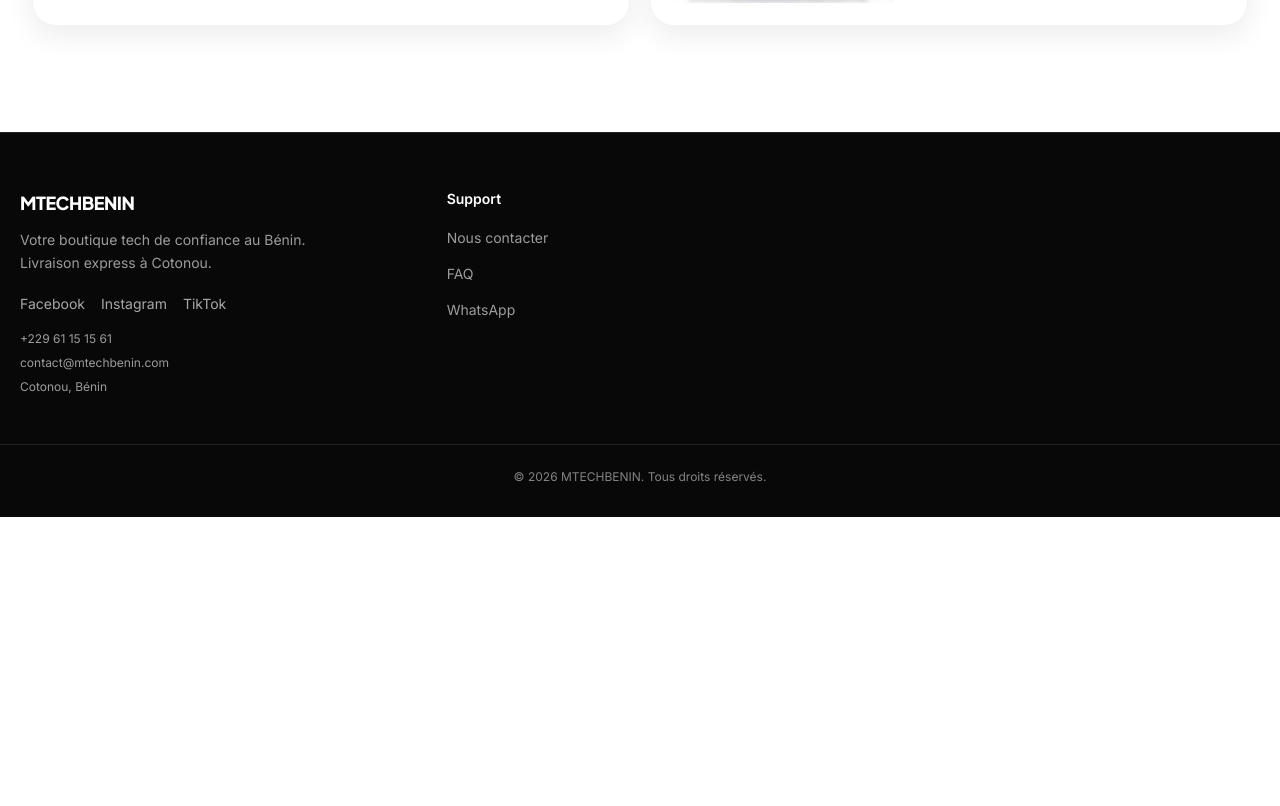
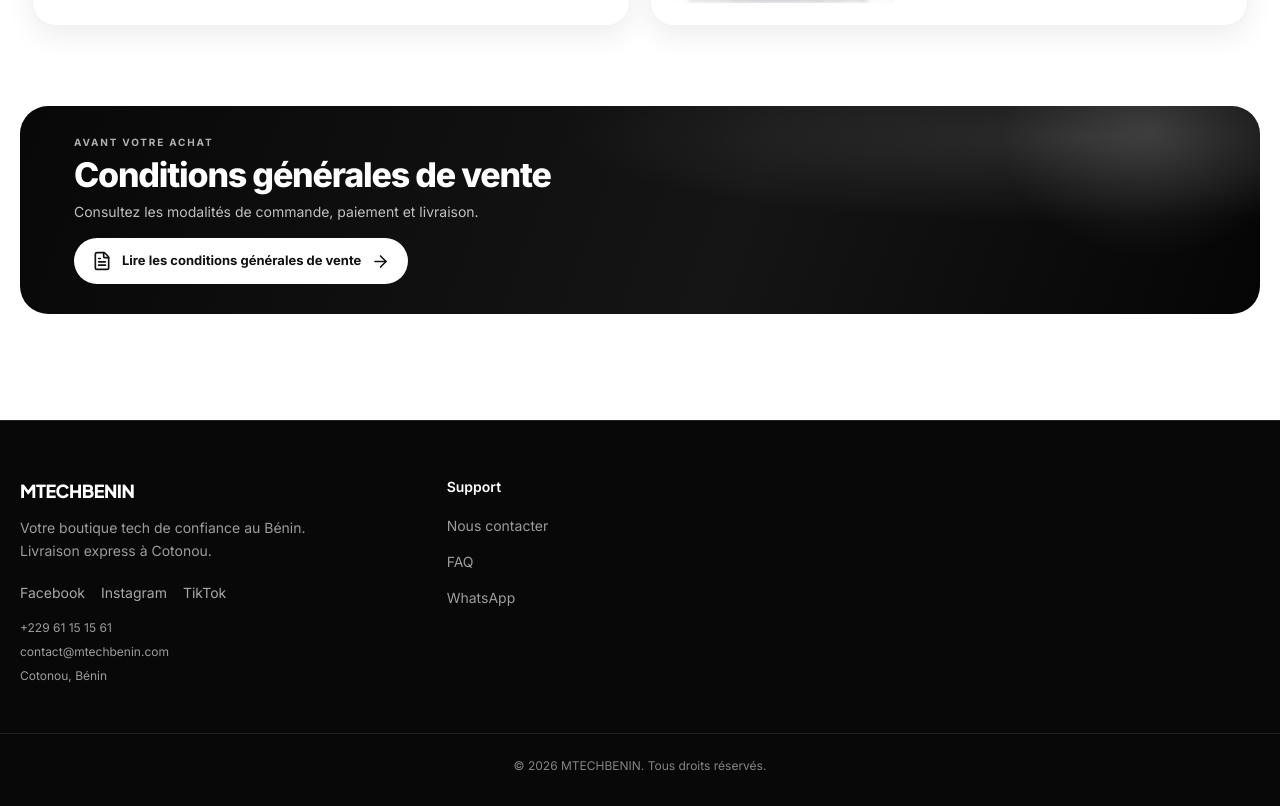
Before and after one commit to ganseemmanuelfrancoisxavier-prog/mtechbenin-frontend, a Next.js app: page /smartphones in a window 1280 px wide. Shown: the part 1120-1926 px from the top of the page. Before the commit the page ends 1637 px from the top, so only its background shows below. Built offline with nearby package versions, Linux system fonts and the light colour scheme; no server answers.

Commit message:
Rétablir le lien CGV et positionner le titre

```diff
--- a/src/components/shop/SmartphonePurchaseHub.js
+++ b/src/components/shop/SmartphonePurchaseHub.js
@@ -5,6 +5,7 @@ import Link from "next/link";
 import {
   ArrowRight,
   Award,
+  FileText,
   ShieldCheck,
   Truck,
 } from "lucide-react";
@@ -68,7 +69,7 @@ export default function SmartphonePurchaseHub() {
     <div className={styles.page}>
       <section className={styles.hero} aria-label="Offres smartphones">
         <div className={styles.heroText}>
-          <h1>Smartphones<br />au meilleur prix</h1>
+          <h1>Smartphones<br />au meilleur<br />prix</h1>
           <Link href="/catalogue/smartphone-tablette" className={styles.heroCta}>
             Voir les offres
           </Link>
@@ -118,6 +119,19 @@ export default function SmartphonePurchaseHub() {
       </section>
 
 
+
+      <section className={styles.terms} aria-labelledby="terms-heading">
+        <div className={styles.termsCopy}>
+          <p className={styles.termsEyebrow}>Avant votre achat</p>
+          <h2 id="terms-heading">Conditions générales de vente</h2>
+          <p>Consultez les modalités de commande, paiement et livraison.</p>
+          <Link href="/cgv" className={styles.termsLink}>
+            <FileText size={20} aria-hidden="true" />
+            Lire les conditions générales de vente
+            <ArrowRight size={19} aria-hidden="true" />
+          </Link>
+        </div>
+      </section>
     </div>
   );
 }
```
